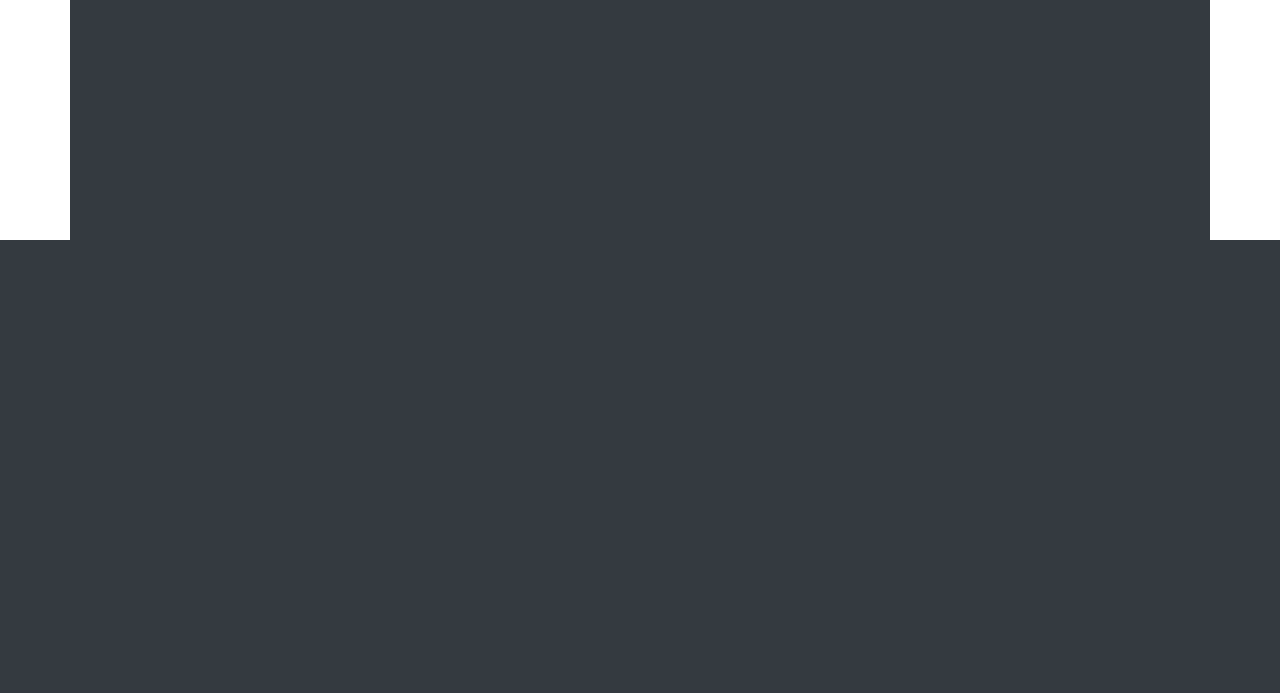
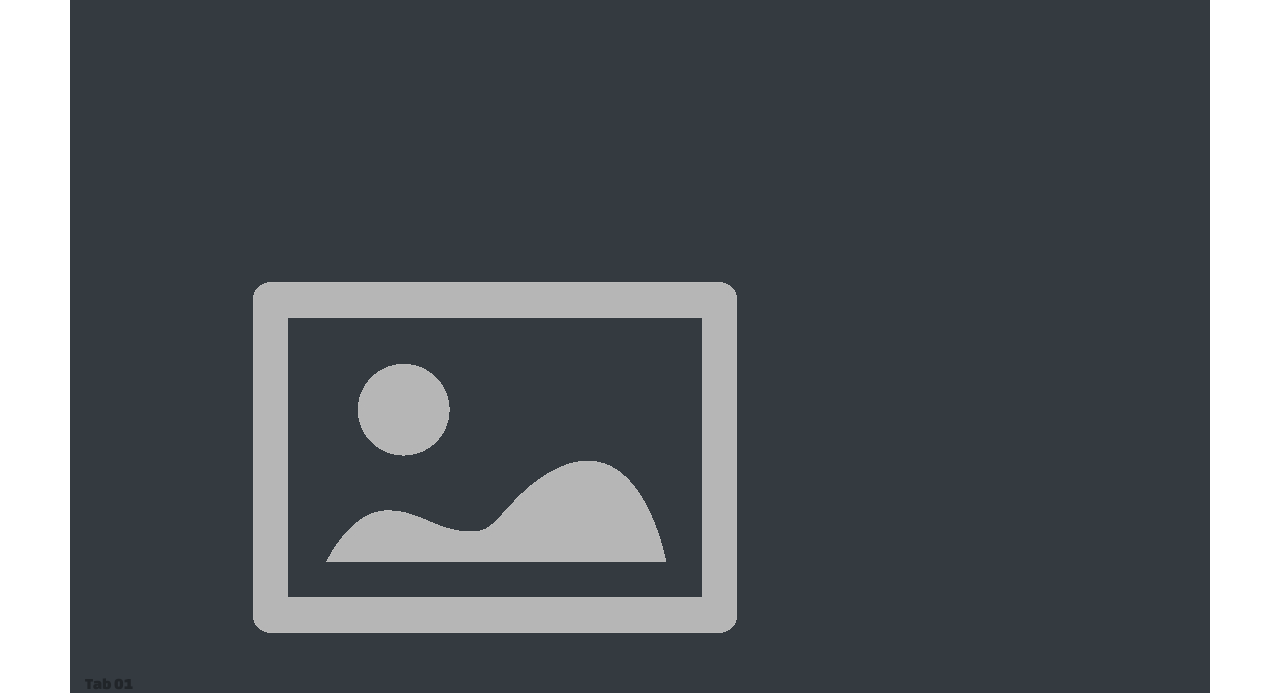
Before and after one commit to myialine/django-sample, a Django app: page / in a window 1280 px wide. Shown: the part 560-1253 px from the top of the page. Before the commit the page ends 800 px from the top, so only its background shows below. Run offline with Django 3.2, Linux system fonts and the light colour scheme; some libraries are stand-ins or nearby versions.

Commit message:
tab content data

```diff
--- a/smartmachine/templates/home.html
+++ b/smartmachine/templates/home.html
@@ -1,4 +1,5 @@
 {% extends 'base.html' %} {% block body %}
+
 <div class="container bg-dark">
 	<!--   LEFT SIDEBAR WITH NUMBERS   -->
 	<div class="sidebar-l">
@@ -155,5 +156,49 @@
 			</div>
 		</div>
 	</div>
+	<!--   LEFT TAB PANES - CONTENTS	-->
+	<div class="tab-content">
+		<div
+			class="tab-pane active"
+			id="panel1"
+			role="tabpanel"
+			aria-labelledby="nav-1-tab"
+		>
+			{% load static %}
+			<img src="{% static 'img/placeholder.png' %}" alt="placeholder image" />
+			<h6>Tab 01</h6>
+		</div>
+		<div
+			class="tab-pane"
+			id="panel2"
+			role="tabpanel"
+			aria-labelledby="nav-2-tab"
+		>
+			{% load static %}
+			<img src="{% static 'img/placeholder.png' %}" alt="placeholder image" />
+			<h6>Tab 02</h6>
+		</div>
+		<div
+			class="tab-pane"
+			id="panel3"
+			role="tabpanel"
+			aria-labelledby="nav-3-tab"
+		>
+			{% load static %}
+			<img src="{% static 'img/placeholder.png' %}" alt="placeholder image" />
+			<h6>Tab 03</h6>
+		</div>
+		<div
+			class="tab-pane"
+			id="panel4"
+			role="tabpanel"
+			aria-labelledby="nav-4-tab"
+		>
+			{% load static %}
+			<img src="{% static 'img/placeholder.png' %}" alt="placeholder image" />
+			<h6>Tab 04</h6>
+		</div>
+	</div>
+	<!--	RIGHT TAB PANES - CONTENTS		-->
 </div>
 {% endblock %}
```
Also changed, not shown: smartmachine/static/img/placeholder.png (added).
